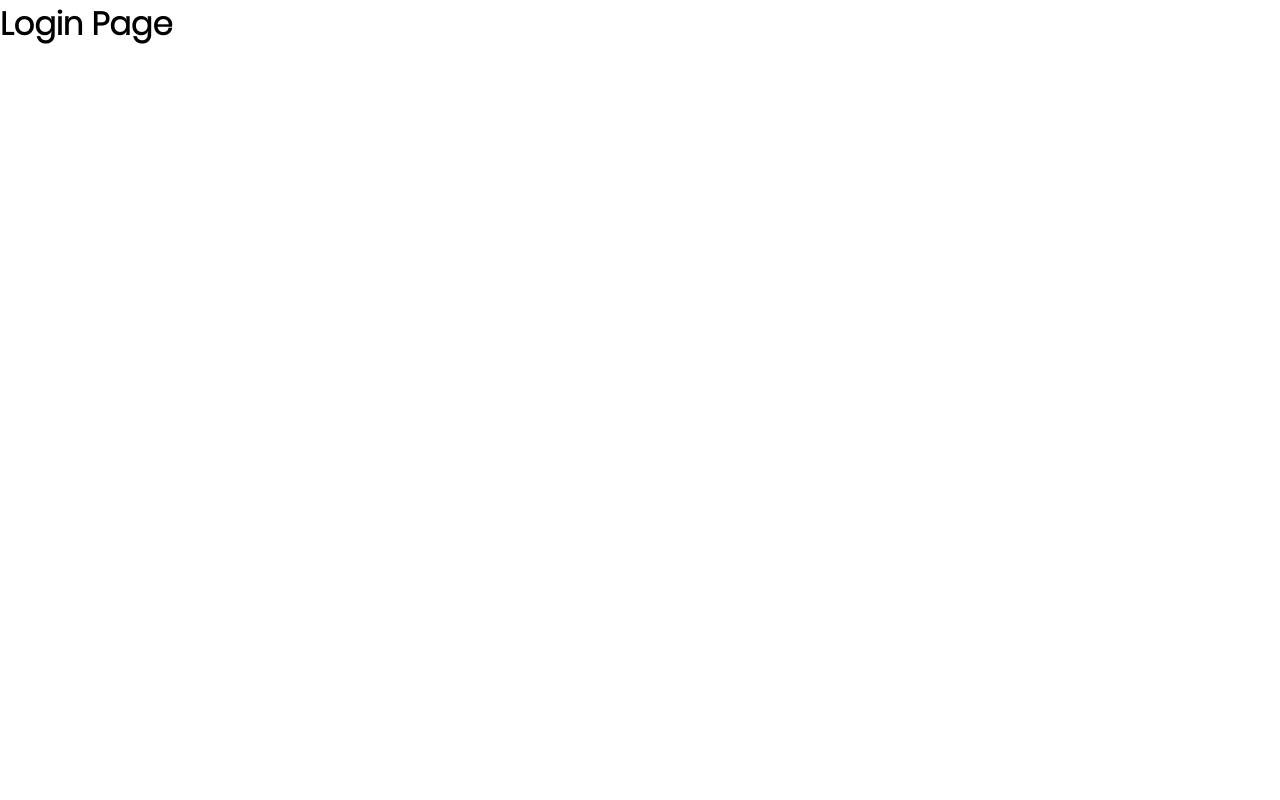
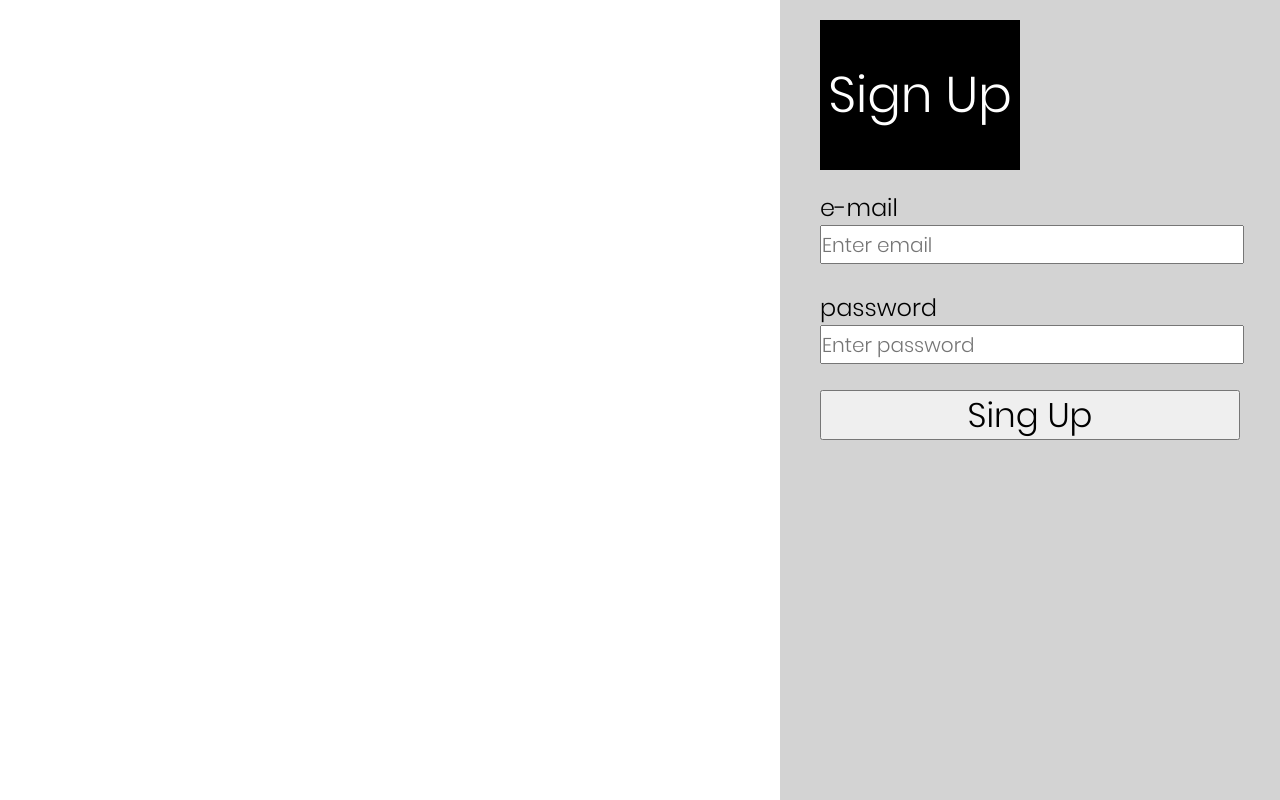
Before and after one commit to HappyCodersEMU/InventoryManagementSystem, a React (Create React App) app in the folder client/: page /login in a window 1280 px wide. Built offline with nearby package versions, Linux system fonts and the light colour scheme.

Commit message:
Login frontend + backend

```diff
--- a/client/src/App.js
+++ b/client/src/App.js
@@ -1,15 +1,27 @@
+import React, {useState} from  'react'
 import {BrowserRouter as Router} from 'react-router-dom'
 import {useRoutes} from "./routes";
+import {useAuth} from "./hooks/auth.hook";
+import {AuthContext} from "./context/auth.context";
+
+
 
 function App() {
 
-    const routes = useRoutes(false)
+    const {login, logout, token, userId} = useAuth()
+    const isAuthenticated = !!token
+    const routes = useRoutes(isAuthenticated)
+
     return (
-        <Router>
-            <div>
-                {routes}
-            </div>
-        </Router>
+        <AuthContext.Provider value={{
+            login, logout, token, userId, isAuthenticated
+        }}>
+            <Router>
+                <div>
+                    {routes}
+                </div>
+            </Router>
+        </AuthContext.Provider>
     )
 }
 
--- /dev/null
+++ b/client/src/context/auth.context.js
@@ -0,0 +1,11 @@
+import {createContext} from 'react'
+
+function noop() {}
+
+export const AuthContext = createContext({
+    login: noop(),
+    logout: noop(),
+    token: null,
+    userId: null,
+    isAuthenticated: false
+})
--- /dev/null
+++ b/client/src/hooks/auth.hook.js
@@ -0,0 +1,32 @@
+import {useState, useCallback, useEffect} from 'react'
+
+const storageName = 'userData'
+
+export const useAuth = () => {
+    const [token, setToken] = useState(null)
+    const [userId, setUserId] = useState(null)
+
+    const login = useCallback((jwtToken, id) => {
+        setToken(jwtToken)
+        setUserId(id)
+
+        localStorage.setItem(storageName, JSON.stringify({
+            userId: id, token: jwtToken
+        }))
+    }, [])
+
+    const logout = useCallback(() => {
+        setToken(null)
+        setUserId(null)
+        localStorage.removeItem(storageName)
+    }, [])
+
+    useEffect(() => {
+        const data = JSON.parse(localStorage.getItem(storageName))
+        if (data && data.token) {
+            login(data.token, data.userId)
+        }
+    }, [login])
+
+    return { login, logout, token, userId }
+}
--- a/client/src/pages/Auth/LoginPage.js
+++ b/client/src/pages/Auth/LoginPage.js
@@ -1,9 +1,62 @@
-import React from 'react'
+import React, {useContext, useState} from 'react'
+import {useHttp} from '../../hooks/http.hook';
+import {AuthContext} from '../../context/auth.context';
 
 export const LoginPage = () => {
+    const auth = useContext(AuthContext)
+    const { loading, request, error, clearError } = useHttp()
+    const [form, setForm] = useState({
+        email: '',
+        password: ''
+    })
+
+    const changeHandler = event => {
+        setForm({...form, [event.target.name]: event.target.value })
+    }
+
+    const loginHandler = async () => {
+        try {
+            const data = await request('/api/auth/login', 'POST', {...form})
+            auth.login(data.token, data.userId)
+        } catch (e) {}
+    }
+
     return (
         <div>
-            <h1>Login Page</h1>
+            <div className="login-background">
+                <div className="login-container">
+                    <div className="login-box">
+                        <div className="login-logo-box">
+                            Sign Up
+                        </div>
+                        <div className="login-input-group">
+                            <label className="login-input-label" htmlFor="email">e-mail</label>
+                            <input className="login-input-field"
+                                   placeholder="Enter email"
+                                   name="email"
+                                   id="email"
+                                   onChange={changeHandler}
+                            />
+                        </div>
+
+                        <div className="login-input-group">
+                            <label className="login-input-label" htmlFor="password">password</label>
+                            <input className="login-input-field"
+                                   placeholder="Enter password"
+                                   name="password"
+                                   type="password"
+                                   id="password"
+                                   onChange={changeHandler}
+                            />
+                        </div>
+
+                        <div className="login-input-group">
+                            <button className="login-button" onClick={loginHandler} >
+                                Sing Up</button>
+                        </div>
+                    </div>
+                </div>
+            </div>
         </div>
     )
 }
--- a/client/src/pages/MainPage.js
+++ b/client/src/pages/MainPage.js
@@ -19,11 +19,7 @@ export const MainPage = () => {
                     </div>
                 </header>
                 <div className="container">
-                    <div className="column">
-                    </div>
                     <div className="main">
-                    </div>
-                    <div className="column">
                     </div>
                 </div>
             </div>
--- a/client/src/routes.js
+++ b/client/src/routes.js
@@ -22,5 +22,13 @@ export const useRoutes = isAuthenticated => {
             </Switch>
         )
     }
+    return (
+        <Switch>
+            <Route path="/main">
+                <MainPage />
+            </Route>
+            <Redirect to="/main" />
+        </Switch>
+    )
 
 }
```
Also changed, not shown: 1 other file (tests, documents, lock files or other folders).
